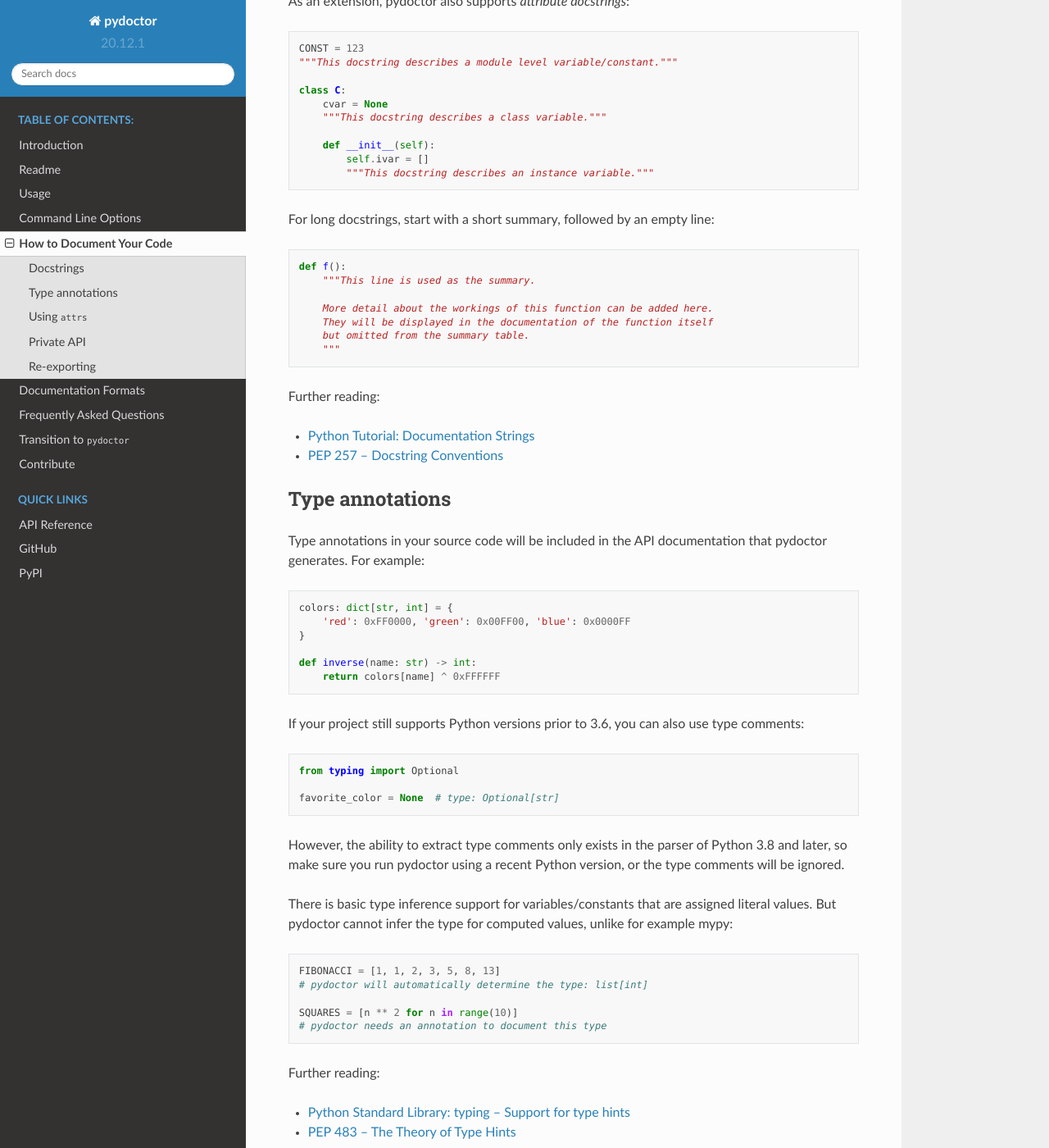
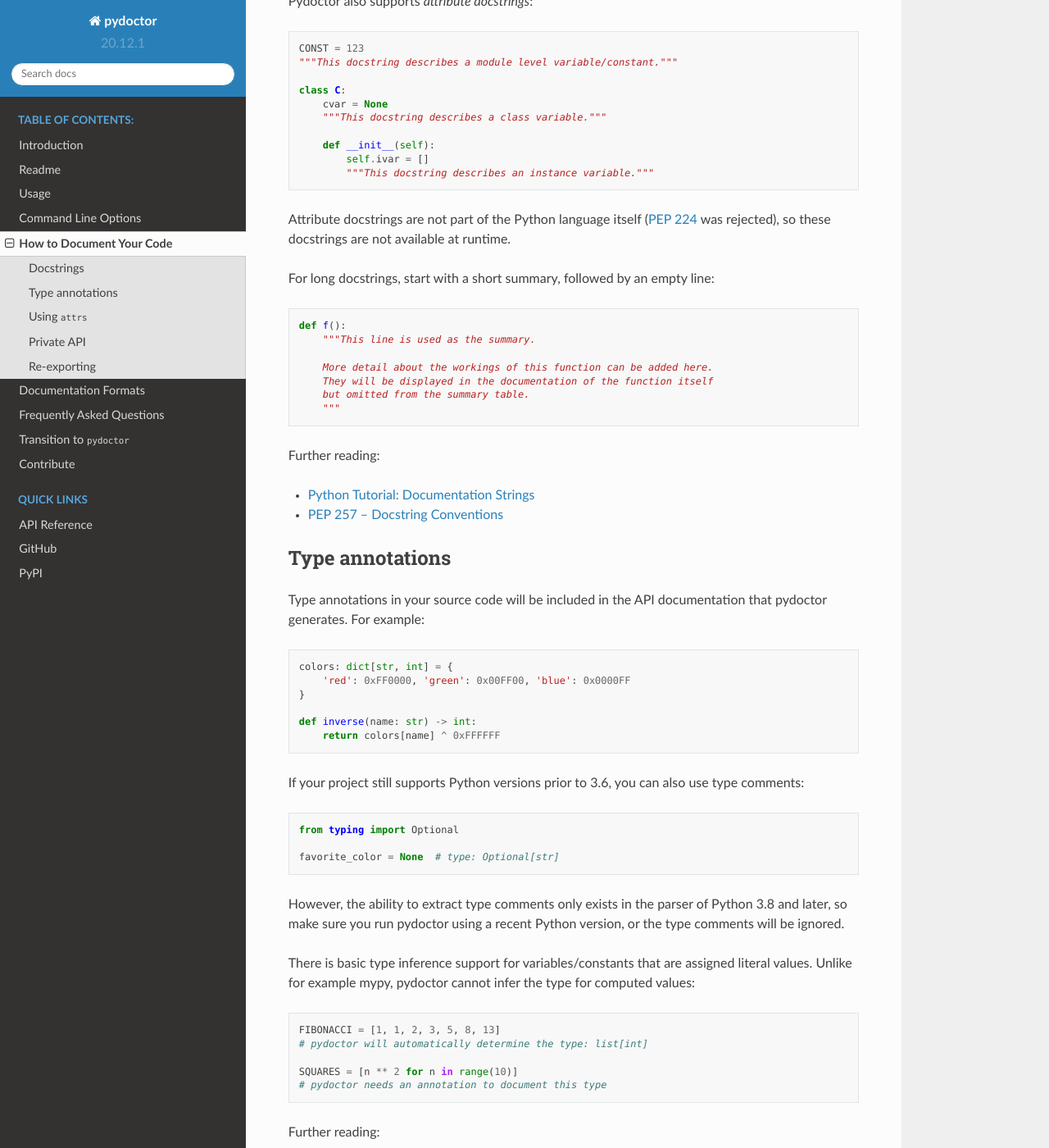
Before and after one commit to twisted/pydoctor, a Sphinx documentation site: the page built from docs/source/codedoc.rst, in a window 1280 px wide and 1400 px high, scrolled down 441 px. Shown: the whole window at 82% size. Built offline with Sphinx 7.4.7 and the Read the Docs theme 2.0.0, drawn with Linux system fonts in a browser that asks for light colours; some of the changed text lies outside the part shown.

Commit message:
Updates after review

```diff
--- a/docs/source/codedoc.rst
+++ b/docs/source/codedoc.rst
@@ -5,7 +5,8 @@
 Docstrings
 ----------
 
-In Python, a string at the top of a module, class or function is called a *docstring*. For example::
+In Python, a string at the top of a module, class or function is called a *docstring*.
+For example::
 
     """This docstring describes the purpose of this module."""
 
@@ -27,6 +28,8 @@
         def __init__(self):
             self.ivar = []
             """This docstring describes an instance variable."""
+
+Attribute docstrings are not part of the Python language itself (`PEP 224 <https://www.python.org/dev/peps/pep-0224/>`_ was rejected), so these docstrings are not available at runtime.
 
 For long docstrings, start with a short summary, followed by an empty line::
 
@@ -47,7 +50,8 @@
 Type annotations
 ----------------
 
-Type annotations in your source code will be included in the API documentation that pydoctor generates. For example::
+Type annotations in your source code will be included in the API documentation that pydoctor generates.
+For example::
 
     colors: dict[str, int] = {
         'red': 0xFF0000, 'green': 0x00FF00, 'blue': 0x0000FF
@@ -64,7 +68,8 @@
 
 However, the ability to extract type comments only exists in the parser of Python 3.8 and later, so make sure you run pydoctor using a recent Python version, or the type comments will be ignored.
 
-There is basic type inference support for variables/constants that are assigned literal values. But pydoctor cannot infer the type for computed values, unlike for example mypy::
+There is basic type inference support for variables/constants that are assigned literal values.
+Unlike for example mypy, pydoctor cannot infer the type for computed values::
 
     FIBONACCI = [1, 1, 2, 3, 5, 8, 13]
     # pydoctor will automatically determine the type: list[int]
```
Also changed, not shown: other parts of docs/source/codedoc.rst (+2 -2 lines).
